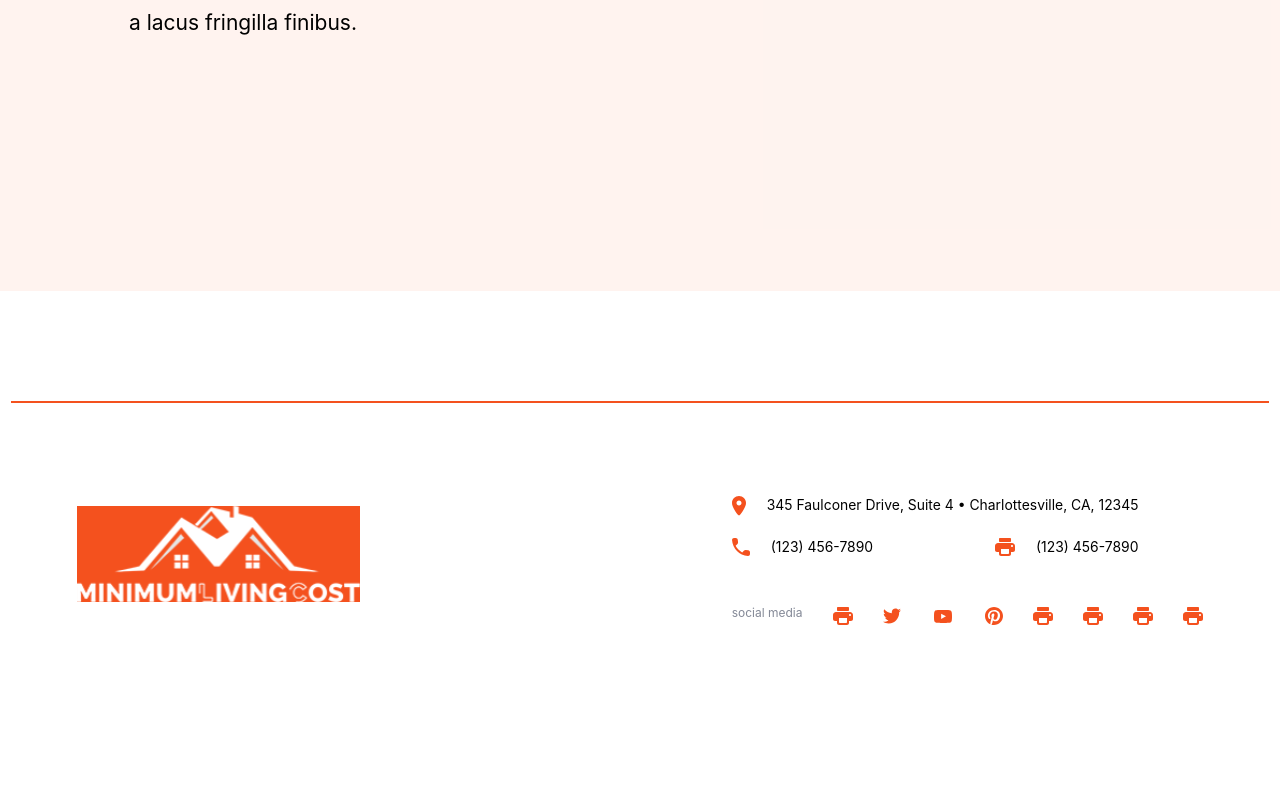
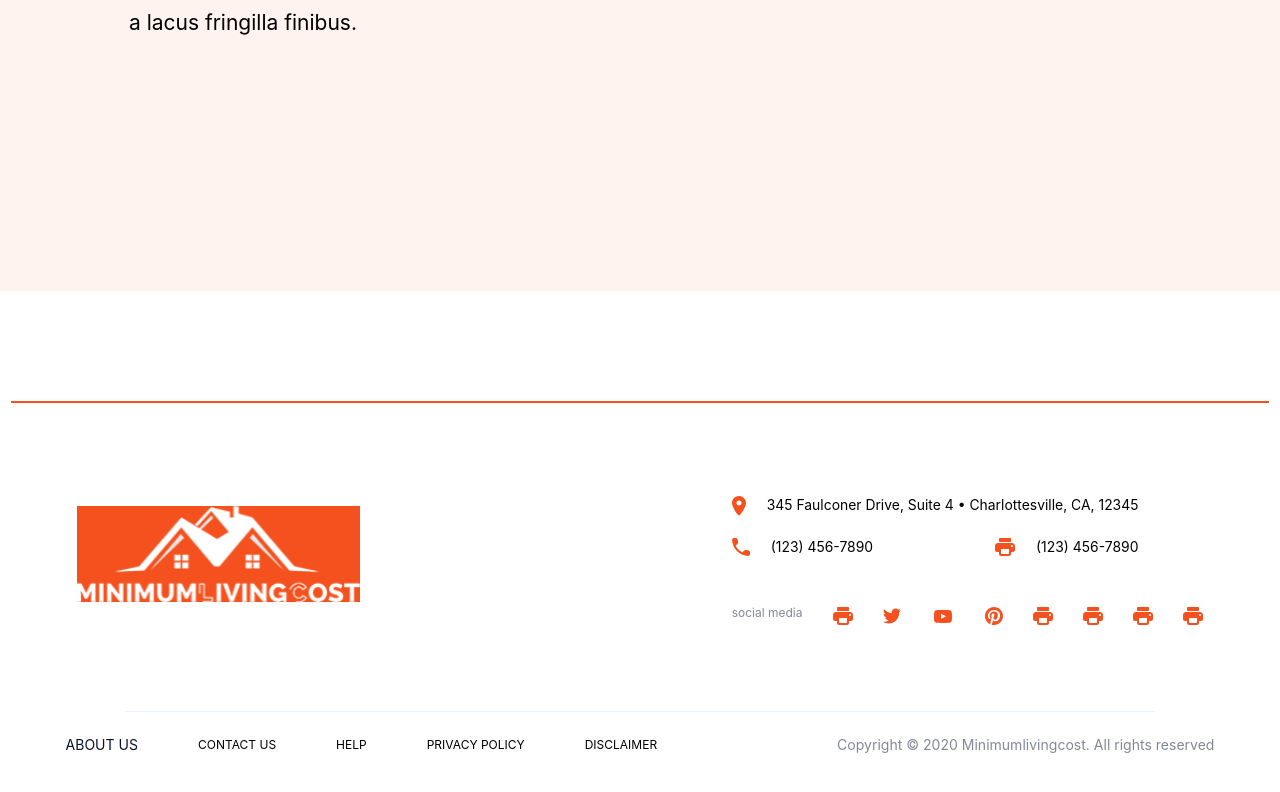
Before and after one commit to Robinson-Taiwo/house-rental, a React (Vite) app: page / in a window 1280 px wide. Shown: the part 5614-6406 px from the top of the page. Built offline with nearby package versions, Linux system fonts and the light colour scheme.

Commit message:
feat: completed ui designs for desktop

```diff
--- a/src/Components/Home.css
+++ b/src/Components/Home.css
@@ -424,8 +424,30 @@
     @apply font-normal text-[1rem] leading-[1.5rem] text-[#0A142F]
 }
 
+.line4 {
+    background: #7BB9FC;
+    mix-blend-mode: normal;
+    opacity: 0.2;
+    @apply w-[85.9rem] h-[0.083rem] mt-[6.92rem]
+}
 
+.last-footer {
+    @apply flex flex-row gap-[15rem] mt-[2rem]
+}
 
+.last {
+    @apply flex flex-row gap-[5rem]
+}
+
+.last1 {
+    @apply text-[#0A142F] font-normal text-[1.17rem] leading-[1.42rem]
+}
+
+.last-second {
+    mix-blend-mode: normal;
+    opacity: 0.5;
+    @apply text-[#0A142F] font-normal text-[1.17rem] leading-[1.42rem]
+}
 
 /* CSS for mobile devices */
 @media (max-width: 767px) {
--- a/src/Components/Home.jsx
+++ b/src/Components/Home.jsx
@@ -422,6 +422,25 @@ const Home = () => {
                     </div>
 
                 </div>
+
+                <div className="line4"></div>
+
+
+                <div className="last-footer">
+                    <div className="last">
+                        <div className="last1"> ABOUT US</div>
+                        <div className="last2">CONTACT US </div>
+                        <div className="last3">HELP</div>
+                        <div className="last4">PRIVACY POLICY</div>
+                        <div className="last5">DISCLAIMER</div>
+
+                    </div>
+
+                    <div className="last-second">
+                        Copyright © 2020 Minimumlivingcost. All rights reserved
+                    </div>
+                </div>
+
             </div>
 
         </div>
```
